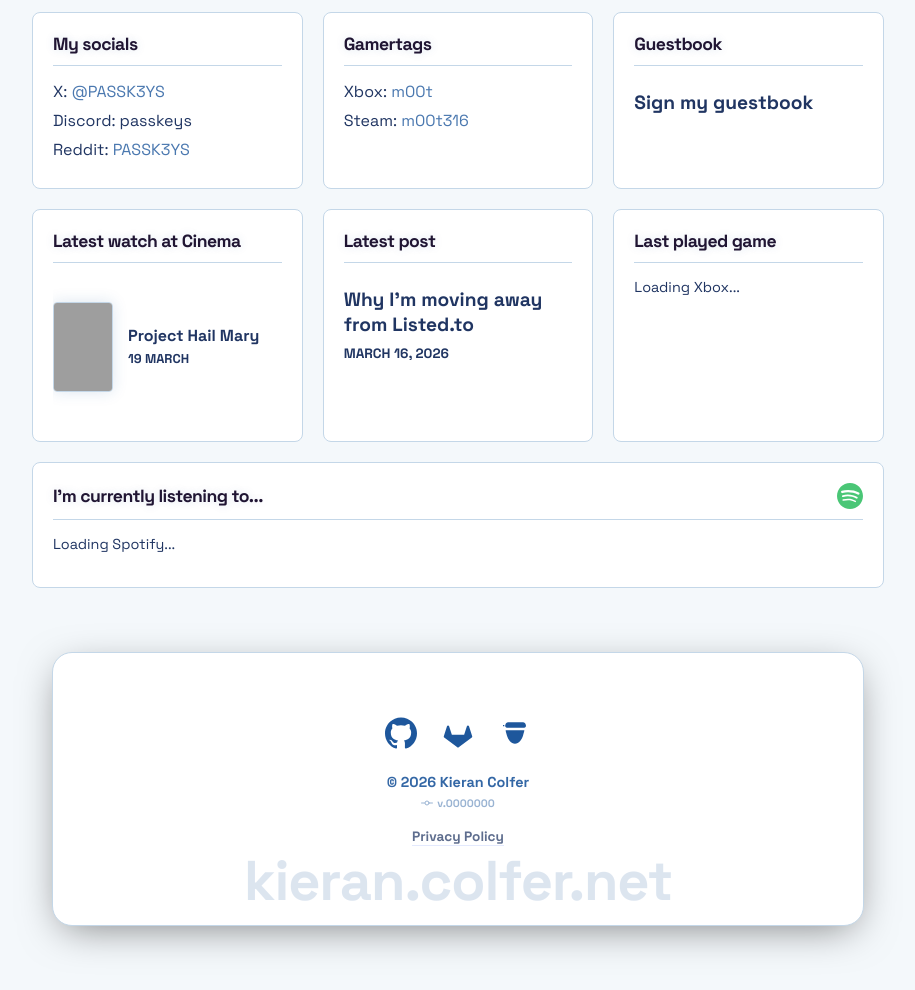
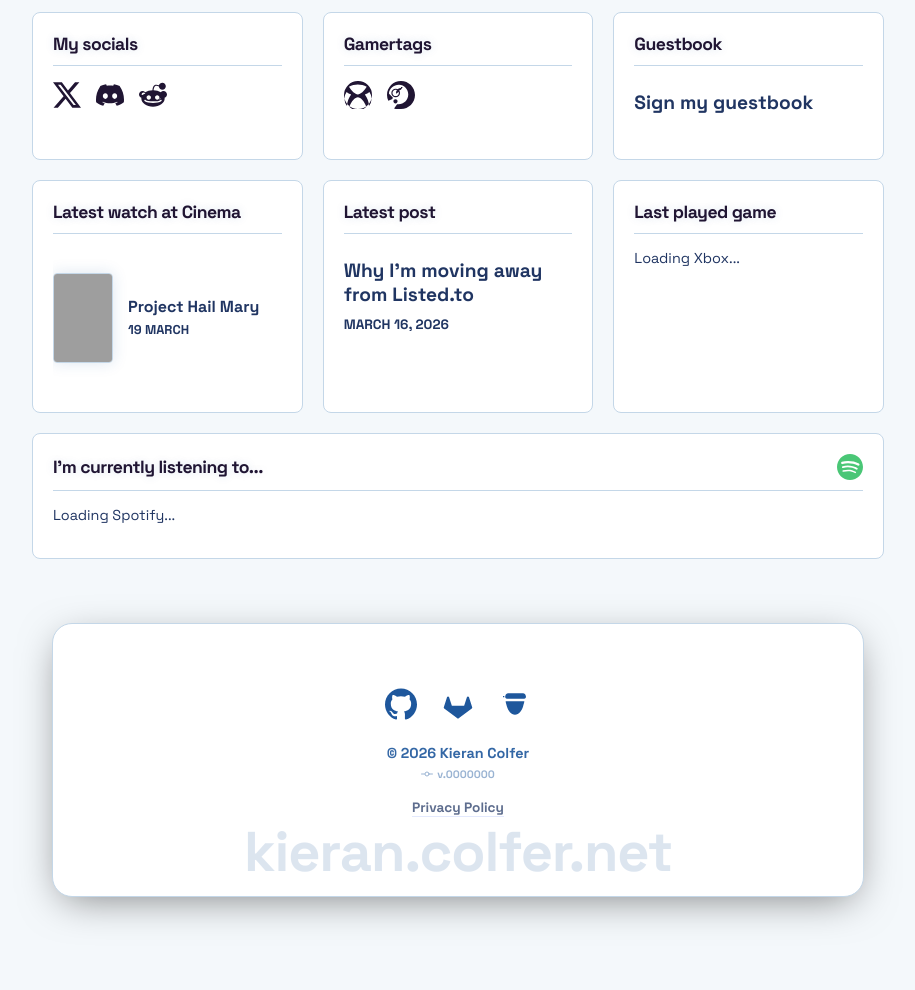
Before and after one commit to PASSK3YS/PASSK3YS.github.io, a Jekyll site: the page built from index.md, in a window 1280 px wide. Shown: the part 296-1286 px from the top of the page, without its empty margins (182-1097 px from the left). Built offline with Jekyll 4.4.1, drawn with Linux system fonts in a browser that asks for light colours; after the commit the page ends 1257 px from its top, so only the background shows below that; grey boxes are pictures that could not be loaded.

Commit message:
Add social icons to main page and replace text

```diff
--- a/index.md
+++ b/index.md
@@ -16,18 +16,38 @@ title: About
 <div class="grid-container">
     <div class="grid-item">
         <h3>My socials</h3>
-        <ul>
-            <li>X: <a href="https://x.com/PASSK3YS" target="_blank">@PASSK3YS</a></li>
-            <li>Discord: passkeys</li>
-            <li>Reddit: <a href="https://reddit.com/u/PASSK3YS" target="_blank">PASSK3YS</a></li>
-        </ul>
+        <div class="social-icons">
+            <a href="https://x.com/PASSK3YS" target="_blank" title="X (Twitter)">
+                <svg viewBox="0 0 24 24">
+                    <path d="M18.901 1.153h3.68l-8.04 9.19L24 22.846h-7.406l-5.8-7.584-6.638 7.584H.474l8.6-9.83L0 1.154h7.594l5.243 6.932ZM17.61 20.644h2.039L6.486 3.24H4.298Z"/>
+                </svg>
+            </a>
+            <a href="https://discord.com/users/passkeys" target="_blank" title="Discord: passkeys">
+                <svg viewBox="0 0 24 24">
+                    <path d="M20.317 4.3698a19.7913 19.7913 0 00-4.8851-1.5152.0741.0741 0 00-.0785.0371c-.211.3753-.4447.8648-.6083 1.2495-1.8447-.2762-3.68-.2762-5.4868 0-.1636-.3933-.4058-.8742-.6177-1.2495a.077.077 0 00-.0785-.037 19.7363 19.7363 0 00-4.8852 1.515.0699.0699 0 00-.0321.0277C.5334 9.0458-.319 13.5799.0992 18.0578a.0824.0824 0 00.0312.0561c2.0528 1.5076 4.0413 2.4228 5.9929 3.0294a.0777.0777 0 00.0842-.0276c.4616-.6304.8731-1.2952 1.226-1.9942a.076.076 0 00-.0416-.1057c-.6528-.2476-1.2743-.5495-1.8722-.8923a.077.077 0 01-.0076-.1277c.1258-.0943.2517-.1923.3718-.2914a.0743.0743 0 01.0776-.0105c3.9278 1.7933 8.18 1.7933 12.0614 0a.0739.0739 0 01.0785.0095c.1202.099.246.1981.3728.2924a.077.077 0 01-.0066.1276 12.2986 12.2986 0 01-1.873.8914.0766.0766 0 00-.0407.1067c.3604.698.7719 1.3628 1.225 1.9932a.076.076 0 00.0842.0286c1.961-.6067 3.9495-1.5219 6.0023-3.0294a.077.077 0 00.0313-.0552c.5004-5.177-.8382-9.6739-3.5485-13.6604a.061.061 0 00-.0312-.0286zM8.02 15.3312c-1.1825 0-2.1569-1.0857-2.1569-2.419 0-1.3332.9555-2.4189 2.157-2.4189 1.2108 0 2.1757 1.0952 2.1568 2.419 0 1.3332-.9555 2.4189-2.1569 2.4189zm7.9748 0c-1.1825 0-2.1569-1.0857-2.1569-2.419 0-1.3332.9554-2.4189 2.1569-2.4189 1.2108 0 2.1757 1.0952 2.1568 2.419 0 1.3332-.946 2.4189-2.1568 2.4189Z"/>
+                </svg>
+            </a>
+            <a href="https://reddit.com/u/PASSK3YS" target="_blank" title="Reddit">
+                <svg viewBox="0 0 24 24">
+                    <path d="M24 11.5c0-1.65-1.35-3-3-3-.96 0-1.86.48-2.42 1.24-1.64-1-3.75-1.64-6.07-1.72.08-1.1.4-3.05 1.52-3.7.72-.4 1.73-.24 3 .5C17.2 6.3 18.46 7.5 20 7.5c1.65 0 3-1.35 3-3s-1.35-3-3-3c-1.38 0-2.54.94-2.88 2.22-1.43-.72-2.64-.8-3.6-.25-1.64.94-1.95 3.47-2 4.55-2.33.08-4.45.7-6.1 1.72C4.86 8.98 3.96 8.5 3 8.5c-1.65 0-3 1.35-3 3 0 1.32.84 2.44 2.05 2.84-.03.22-.05.44-.05.66 0 3.86 4.5 7 10 7s10-3.14 10-7c0-.22-.02-.44-.05-.66 1.2-.4 2.05-1.52 2.05-2.84zM2.3 11.5c0-.94.76-1.7 1.7-1.7.6 0 1.16.32 1.46.82C3.38 11.42 2.36 12.67 2.3 11.5zm17 5.7c-1.55 1.55-4.4 1.55-7.3 1.55s-5.75 0-7.3-1.55c-.26-.26-.26-.7 0-.96.26-.26.7-.26.96 0 1.04 1.04 3.2 1.15 6.34 1.15s5.3-.1 6.34-1.15c.26-.26.7-.26.96 0 .26.26.26.7 0 .96zM8.38 16c-1.04 0-1.88-.84-1.88-1.88 0-1.04.84-1.88 1.88-1.88 1.04 0 1.88.84 1.88 1.88 0 1.04-.84 1.88-1.88 1.88zm7.24 0c-1.04 0-1.88-.84-1.88-1.88 0-1.04.84-1.88 1.88-1.88 1.04 0 1.88.84 1.88 1.88 0 1.04-.84 1.88-1.88 1.88zm4.38-2.98c-.06 1.17-1.08 2.42-3.16 2.88.3-.5.86-.82 1.46-.82.94 0 1.7.76 1.7 1.7z"/>
+                </svg>
+            </a>
+        </div>
     </div>
     <div class="grid-item">
         <h3>Gamertags</h3>
-        <ul>
-            <li>Xbox: <a href="https://www.xbox.com/en-GB/play/user/m00t" target="_blank">m00t</a></li>
-            <li>Steam: <a href="https://steamcommunity.com/id/m00t316/" target="_blank">m00t316</a></li>
-        </ul>
+        <div class="social-icons">
+            <a href="https://www.xbox.com/en-GB/play/user/m00t" target="_blank" title="Xbox: m00t">
+                <svg viewBox="0 0 24 24">
+                    <path d="M11.87 0A12 12 0 000 12a12 12 0 0012 12 12 12 0 0012-12A12 12 0 0011.87 0zm-7.6 4.88c2.1-1.21 5.3-1.83 7.6-1.83 2.3 0 5.49.62 7.6 1.83-2.18 3.5-5.32 6.64-7.6 6.64-2.29 0-5.42-3.14-7.6-6.64zM2.21 9.4c1.1.92 2.5 1.7 3.94 2.1-2 2.76-3.44 6.2-3.57 9.87A9.85 9.85 0 012.21 9.4zm19.58 0a9.85 9.85 0 01-.37 11.97c-.13-3.67-1.57-7.11-3.57-9.87 1.44-.4 2.84-1.18 3.94-2.1zm-9.92 4.45c2.37 0 5.61 3.51 7.23 8.16a9.82 9.82 0 01-14.46 0c1.62-4.65 4.86-8.16 7.23-8.16z"/>
+                </svg>
+            </a>
+            <a href="https://steamcommunity.com/id/m00t316/" target="_blank" title="Steam: m00t316">
+                <svg viewBox="0 0 24 24">
+                    <path d="M11.979 0C5.388 0 0 5.337 0 11.918c0 1.785.4 3.486 1.116 5.021l3.522-1.458c.036-.45.155-.888.358-1.294L1.75 10.975a.862.862 0 01-.065-.411C2.08 6.43 5.863 3.195 10.395 3.32c4.444.12 7.82 3.86 7.82 8.326 0 4.606-3.755 8.352-8.381 8.352-.39 0-.773-.028-1.147-.08l-2.615 3.737A11.933 11.933 0 0011.98 24c6.617 0 12.02-5.372 12.02-11.978C24 5.388 18.618 0 11.979 0zm-4.7 15.688c-.991 0-1.796.79-1.796 1.765 0 .976.805 1.766 1.795 1.766.99 0 1.794-.79 1.794-1.766 0-.975-.804-1.765-1.794-1.765zm3.886-5.467c0-2.03-1.666-3.676-3.722-3.676-2.054 0-3.72 1.646-3.72 3.676 0 2.032 1.666 3.677 3.72 3.677 2.056 0 3.722-1.645 3.722-3.677zm-3.722-2.735c1.516 0 2.747 1.213 2.747 2.71 0 1.498-1.231 2.712-2.747 2.712-1.517 0-2.748-1.214-2.748-2.712 0-1.497 1.23-2.71 2.748-2.71zM11.95 6.036c-2.316 0-4.195 1.854-4.195 4.135 0 .285.03.565.087.834L9.93 9.382c.15-.992.937-1.762 1.956-1.89l1.62-2.32c-.512-.088-1.034-.136-1.556-.136z"/>
+                </svg>
+            </a>
+        </div>
     </div>
     <div class="grid-item">
         <h3>Guestbook</h3>
@@ -60,7 +80,7 @@ title: About
         <div style="position: relative; z-index: 1;">
             <div class="spotify-header">
                 <h3>I'm currently listening to...</h3>
-                <a href="https://open.spotify.com/user/iplkfu8oka623d0rj6p7xsfyh?si=d018ddf7899647ab" target="_blank" class="spotify-logo-link">
+                <a href="https://open.spotify.com/" target="_blank" class="spotify-logo-link">
                     <svg viewBox="0 0 24 24" width="26" height="26" fill="#1DB954">
                         <path d="M12 0C5.4 0 0 5.4 0 12s5.4 12 12 12 12-5.4 12-12S18.66 0 12 0zm5.521 17.34c-.24.359-.66.48-1.021.24-2.82-1.74-6.36-2.101-10.561-1.141-.418.122-.779-.179-.899-.539-.12-.421.18-.78.54-.9 4.56-1.021 8.52-.6 11.64 1.32.42.18.479.659.301 1.02zm1.44-3.3c-.301.42-.84.6-1.262.3-3.239-1.98-8.159-2.58-11.939-1.38-.479.12-1.02-.12-1.14-.6-.12-.48.12-1.021.6-1.141C9.6 9.9 15 10.561 18.72 12.84c.361.181.54.78.241 1.2zm.12-3.36C15.24 8.4 8.82 8.16 5.16 9.301c-.6.179-1.2-.181-1.38-.721-.18-.6.18-1.2.72-1.38 4.26-1.26 11.28-1.02 15.721 1.621.539.3.719 1.02.419 1.56-.299.421-1.02.599-1.559.3z"/>
                     </svg>
@@ -74,6 +94,30 @@ title: About
 </div>
 
 <style>
+.social-icons {
+    display: flex;
+    gap: 15px;
+    align-items: center;
+    flex-wrap: wrap;
+}
+
+.social-icons a {
+    color: var(--text);
+    transition: color 0.2s ease, transform 0.2s ease;
+    display: inline-flex;
+}
+
+.social-icons a:hover {
+    color: var(--accent);
+    transform: scale(1.1);
+}
+
+.social-icons svg {
+    width: 28px;
+    height: 28px;
+    fill: currentColor;
+}
+
 .grid-container {
     display: grid;
     grid-template-columns: repeat(auto-fill, minmax(250px, 1fr));
@@ -113,13 +157,13 @@ title: About
     margin-bottom: 8px;
 }
 
-.grid-item a {
+.grid-item a:not(.social-icons a) {
     text-decoration: none;
     opacity: 0.8;
     transition: opacity 0.2s;
 }
 
-.grid-item a:hover {
+.grid-item a:not(.social-icons a):hover {
     opacity: 1;
     color: var(--accent);
     text-decoration: underline;
```
